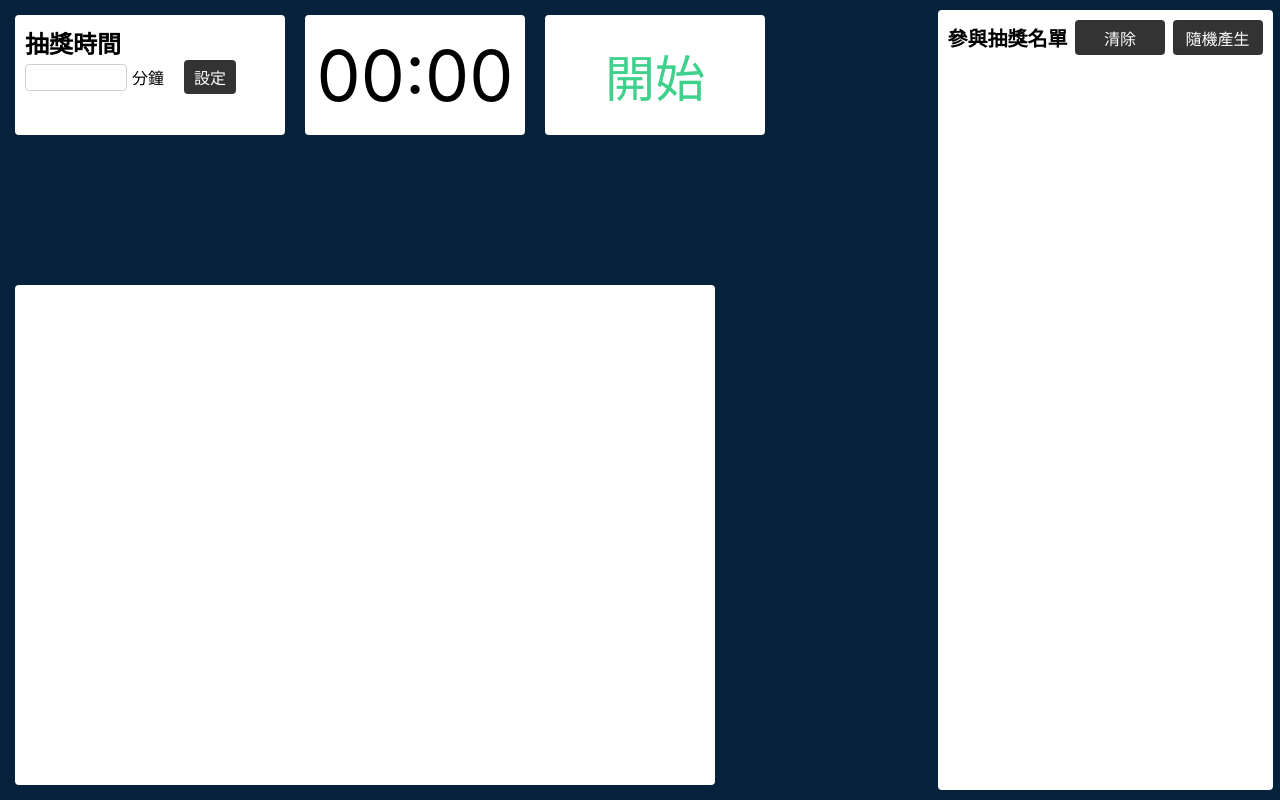
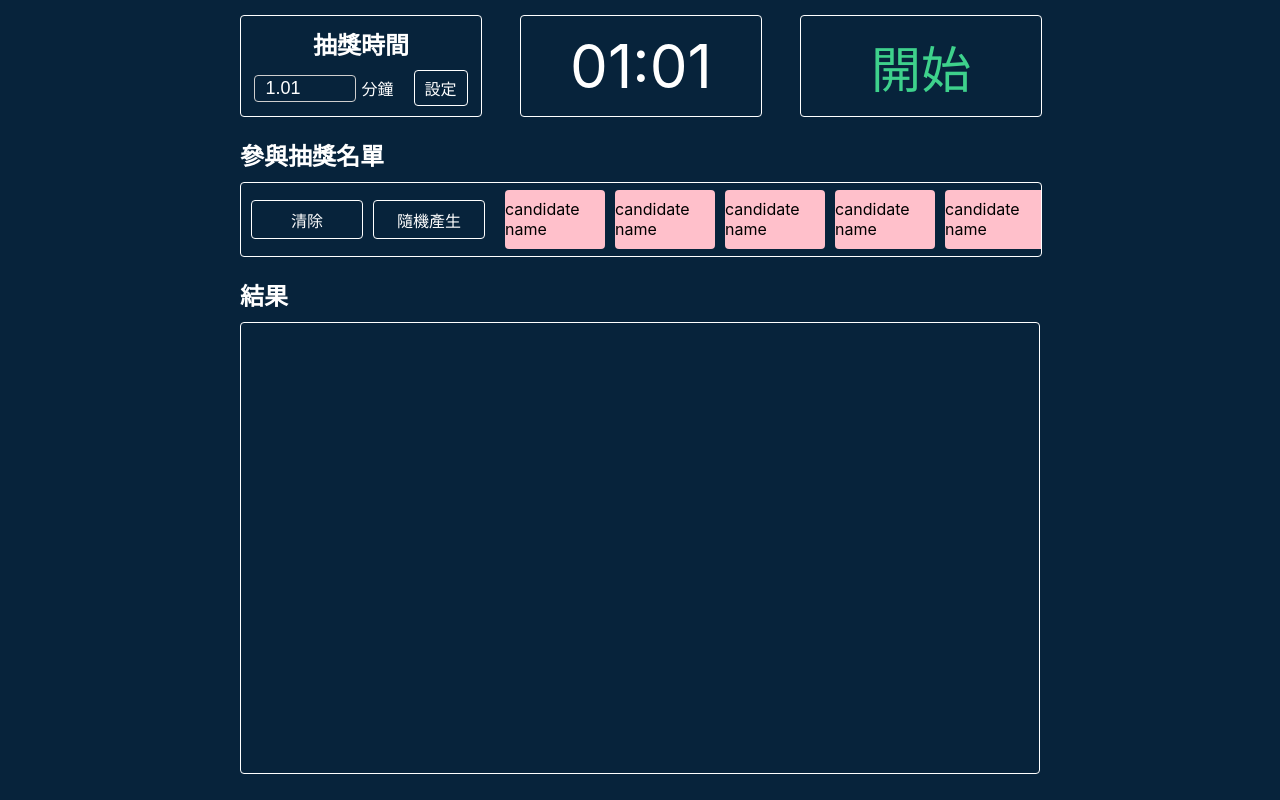
Before and after one commit to Dannyisadog/lottery, a React (Create React App) app: page / in a window 1280 px wide. Built offline with nearby package versions, Linux system fonts and the light colour scheme.

Commit message:
feat: countdown

```diff
--- a/src/Lottery/CandidateBlock/Candidate/index.js
+++ b/src/Lottery/CandidateBlock/Candidate/index.js
@@ -2,29 +2,23 @@ import PropTypes from "prop-types";
 import styled from "styled-components";
 
 const Container = styled.div`
-  width: 100%;
-  height: 80px;
+  width: 100px;
+  height: 100%;
   border-radius: 4px;
   background: pink;
   display: flex;
 
-  .candidate-img {
-    background: blue;
-    height: 100%;
-    width: 30%;
-  }
   .candidate-name {
     display: flex;
     justify-content: center;
     align-items: center;
-    width: 70%;
+    width: 100%;
   }
 `;
 
 const Candidate = ({name}) => {
   return (
     <Container>
-      <div className="candidate-img"></div>
       <div className="candidate-name">
         {name}
       </div>
--- a/src/Lottery/CandidateBlock/index.js
+++ b/src/Lottery/CandidateBlock/index.js
@@ -1,72 +1,79 @@
 import styled from "styled-components";
 import Candidate from "./Candidate";
-import { useState } from "react";
+import { useState, useEffect } from "react";
 import { useStore } from "react-redux";
-import { reducer } from "Lottery/store";
 
 import { generateCandidates } from "../../helpers/generator";
+import { countdown_status } from "Lottery/store";
 
 const Container = styled.div`
-  height: 100vh;
-  width: 350px;
-  position: fixed;
-  right: 0;
-  top: 0;
+  height: 120px;
+  max-width: 800px;
+  margin: 0 auto;
   display: flex;
+  flex-direction: column;
   justify-content: center;
-  align-items: center;
   z-index: 1;
 
+  .title {
+    font-size: 1.5em;
+    font-weight: bold;
+    color: white;
+  }
+
   .content {
-    padding: 10px;
-    width: 90%;
-    height: 95%;
-    background: white;
+    border: 1px solid white;
+    margin-top: 10px;
+    width: 100%;
+    height: 100%;
     border-radius: 4px;
+    display: flex;
 
     .panel {
       display: flex;
       justify-content: space-between;
       align-items: center;
-      .title {
-        font-size: 20px;
-        font-weight: bold;
-      }
+      padding: 10px;
       .generate-button,
       .clear-button {
-        width: 70px;
-        height: 25px;
+        width: 90px;
+        height: 50%;
         transition: .3s;
         padding: 5px 10px;
-        background: #333;
         border-radius: 4px;
-        color: white;
-        cursor: pointer;
+        border: 1px solid ${(props) => props.status == countdown_status.COUNTDOWN_PENDING ? "white" : "gray"};
+        color: ${(props) => props.status == countdown_status.COUNTDOWN_PENDING ? "white" : "gray"};
+        cursor: ${(props) => props.status == countdown_status.COUNTDOWN_PENDING ? "cursor" : "not-allowed"};
         display: flex;
         align-items:center;
         justify-content: center;
+        margin-right: 10px;
       }
       .generate-button:hover {
-        background: #53b69d;
+        background: ${(props) => props.status == countdown_status.COUNTDOWN_PENDING ? "#53b69d" : "transparent"};
+        border: 1px solid ${(props) => props.status == countdown_status.COUNTDOWN_PENDING ? "transparent" : "gray"};;
       }
       .clear-button:hover {
-        background: #e07a5b;
+        background: ${(props) => props.status == countdown_status.COUNTDOWN_PENDING ? "#e07a5b" : "transparent"};
+        border: 1px solid ${(props) => props.status == countdown_status.COUNTDOWN_PENDING ? "transparent" : "gray"};;
       }
     }
 
     .candidate-content-wrapper {
       width: 100%;
-      height: 92%;
-      margin-top: 20px;
-      overflow-x: hidden;
-      overflow-y: scroll;
+      height: 100%;
+      display: flex;
+      align-items: center;
+      overflow-x: scroll;
+      overflow-y: hidden;
     }
 
     .candidate-wrapper {
-      margin-bottom: 5px;
+      height: 80%;
+      margin-right: 10px;
     }
     .candidate-wrapper:last-child {
-      margin-bottom: 0;
+      margin-right: 0;
     }
   }
 `;
@@ -74,8 +81,10 @@ const Container = styled.div`
 const CandidateBlock = () => {
   const store = useStore();
   const [candidates, setCandidates] = useState(store.getState().candidateReducer.candidates);
+  const [status, setStatus] = useState(countdown_status.COUNTDOWN_PENDING);
 
   const clearCandidates = () => {
+    if (status != countdown_status.COUNTDOWN_PENDING) return;
     const candidates = [];
     const action = {
       type: "candidate/set",
@@ -84,6 +93,7 @@ const CandidateBlock = () => {
     store.dispatch(action);
   }
   const getCandidates =() => {
+    if (status != countdown_status.COUNTDOWN_PENDING) return;
     const candidates = generateCandidates(10);
     const action = {
       type: "candidate/set",
@@ -94,13 +104,18 @@ const CandidateBlock = () => {
 
   store.subscribe(() => {
     setCandidates(store.getState().candidateReducer.candidates);
+    setStatus(store.getState().countdownReducer.data.status);
   });
 
+  useEffect(() => {
+    getCandidates();
+  }, []);
+
   return (
-    <Container>
+    <Container status={status}>
+      <div className="title">參與抽獎名單</div>
       <div className="content">
         <div className="panel">
-          <div className="title">參與抽獎名單</div>
           <div className="clear-button" onClick={clearCandidates}>清除</div>
           <div className="generate-button" onClick={getCandidates}>隨機產生</div>
         </div>
@@ -108,8 +123,8 @@ const CandidateBlock = () => {
           {
             candidates.map((candidate, index) => {
               return (
-                <div className="candidate-wrapper">
-                  <Candidate name={candidate} />
+                <div className="candidate-wrapper" key={index}>
+                  <Candidate />
                 </div>
               );
             })
--- a/src/Lottery/CountdownArea/index.js
+++ b/src/Lottery/CountdownArea/index.js
@@ -1,12 +1,14 @@
 import styled from "styled-components";
-import { useState } from "react";
+import { useState, useEffect } from "react";
 import { useStore } from "react-redux";
 
+import { countdown_status } from "Lottery/store";
+
 const Container = styled.div`
-  padding: 10px;
-  background: white;
+  border: 1px solid white;
+  color: white;
   border-radius: 4px;
-  width: 200px;
+  width: 100%;
   height: 100px;
 
   .countdown {
@@ -14,26 +16,66 @@ const Container = styled.div`
     display: flex;
     justify-content: center;
     align-items: center;
-    font-size:70px;
+    font-size: 60px;
   }
 `;
 
 const CountdownArea = () => {
   const store = useStore();
 
-  const [min, setMin] = useState("00");
-  const [sec, setSec] = useState("00");
+  const [min, setMin] = useState(0);
+  const [sec, setSec] = useState(0);
+  const [status, setStatus] = useState(countdown_status.COUNTDOWN_PENDING);
 
   store.subscribe(() => {
-    const start = store.getState().countdownReducer.start;
-    setMin(start.min);
-    setSec(start.sec);
+    const data = store.getState().countdownReducer.data;
+    setMin(data.min);
+    setSec(data.sec);
+    setStatus(data.status);
   });
+
+  const [remainMin, setRemainMin] = useState(0);
+  const [remainSecond, setRemainSecond] = useState(0)
+
+  useEffect(() => {
+    const countDownSecond = min * 60 + sec;
+    setRemainMin(Math.floor(countDownSecond / 60));
+    setRemainSecond(countDownSecond - 60 * Math.floor(countDownSecond / 60));
+  }, [min, sec, status]);
+
+  useEffect(() => {
+    const countDownSecond = min * 60 + sec;
+
+    if (countDownSecond == 0 || status == countdown_status.COUNTDOWN_PENDING) return;
+
+    const startTime = Date.now()
+    const countDownTimer = setInterval(() => {
+      const pastSeconds = parseInt((Date.now() - startTime) / 1000)
+      const remain = (countDownSecond - pastSeconds)
+
+      setRemainMin(Math.floor(remain / 60));
+      setRemainSecond(remain < 0 ? 0 : remain - (60 * Math.floor(remain / 60)));
+      if (remain <= 0) {
+        const action = {
+          type: "countdown/setStatus",
+          data: {
+            status: countdown_status.COUNTDOWN_PENDING
+          }
+        }
+        store.dispatch(action);
+        clearInterval(countDownTimer)
+        alert("時間到")
+      }
+
+      console.log(remain);
+    }, 1000)
+  }, [status]);
+
 
   return (
     <Container>
       <div className="countdown">
-        {min.length > 1 ? min : `0${min}`}:{String(sec).length > 1 ? sec : `0${sec}`}
+        {String(remainMin).length > 1 ? remainMin : `0${remainMin}`}:{String(remainSecond).length > 1 ? remainSecond : `0${remainSecond}`}
       </div>
     </Container>
   );
--- a/src/Lottery/Result/index.js
+++ b/src/Lottery/Result/index.js
@@ -1,18 +1,30 @@
 import styled from "styled-components";
 
 const Container = styled.div`
-  position: absolute;
-  bottom: 15px;
-  width: 700px;
-  height: 500px;
-  border-radius: 4px;
-  background: white;
+  margin: 0 auto;
+  max-width: 800px;
+  height: 450px;
+
+  .title {
+    font-size: 1.5em;
+    font-weight: bold;
+    color: white;
+  }
+
+  .content {
+    margin-top: 10px;
+    border-radius: 4px;
+    border: 1px solid white;
+    max-width: 100%;
+    height: 100%;
+  }
 `;
 
 const Result = () => {
   return (
     <Container>
-
+      <div className="title">結果</div>
+      <div className="content"></div>
     </Container>
   );
 }
--- a/src/Lottery/StartButton/index.js
+++ b/src/Lottery/StartButton/index.js
@@ -1,42 +1,62 @@
 import styled from "styled-components";
+import { useState } from "react";
 import { useStore } from "react-redux";
+import { countdown_status } from "Lottery/store";
 
 const Container = styled.div`
-  padding: 10px;
-  width: 200px;
+  width: 100%;
   height: 100px;
-  background: white;
-  border: 0;
-  color: #3ed18c;
+  border: 1px solid white;
+  color: ${(props) => props.status == countdown_status.COUNTDOWN_PENDING ? "#3ed18c" : "#727272"};
   border-radius: 4px;
   transition: .3s;
   display: flex;
   justify-content: center;
   align-items: center;
   font-size: 50px;
-  cursor: pointer;
+  cursor: ${(props) => props.status == countdown_status.COUNTDOWN_PENDING ? "pointer" : "not-allowed"};
 
 
   :hover {
-    background: #3ed18c;
-    color: white;
+    background: ${(props) => props.status == countdown_status.COUNTDOWN_PENDING ? "#3ed18c" : "transparent"};
+    color: ${(props) => props.status == countdown_status.COUNTDOWN_PENDING ? "white" : "727272"};
+    border: 1px solid ${(props) => props.status == countdown_status.COUNTDOWN_PENDING ? "transparent" : "white"};
   }
 `;
 
 const StartButton = () => {
   const store = useStore();
+  const [status, setStatus] = useState(countdown_status.COUNTDOWN_PENDING);
+
+  store.subscribe(() => {
+    const data = store.getState().countdownReducer.data;
+    setStatus(data.status);
+
+  });
 
   const start = () => {
     const candidates = store.getState().candidateReducer.candidates;
+    const data = store.getState().countdownReducer.data;
+
+    if (data.status != countdown_status.COUNTDOWN_PENDING) return;
 
     if (candidates.length == 0) {
       alert("請先輸入抽獎名單");
       return;
     }
+
+    const action = {
+      type: "countdown/setStatus",
+      data: {
+        status: countdown_status.COUNTDOWN_START
+      }
+    }
+
+    store.dispatch(action);
   }
 
   return (
-    <Container onClick={start}>
+    <Container onClick={start} status={status}>
       開始
     </Container>
   );
--- a/src/Lottery/TimeSetting/index.js
+++ b/src/Lottery/TimeSetting/index.js
@@ -1,13 +1,18 @@
 import styled from "styled-components";
-import { useRef } from "react";
+import { useEffect, useRef, useState} from "react";
 import { useStore } from "react-redux";
+import { countdown_status } from "Lottery/store";
 
 const Container = styled.div`
-  background: white;
-  padding: 10px;
-  width: 250px;
+  border: 1px solid white;
+  color: white;
+  width: 100%;
   height: 100px;
   border-radius: 4px;
+  display: flex;
+  flex-direction: column;
+  justify-content: space-evenly;
+  align-items: center;
   .title {
     font-size: 24px;
     font-weight: bold;
@@ -30,6 +35,9 @@ const Container = styled.div`
       border-radius: 4px;
       margin-right: 5px;
       padding: 0px 10px;
+      font-size: 18px;
+      background: transparent;
+      color: white;
     }
 
     .suffix {
@@ -38,17 +46,16 @@ const Container = styled.div`
 
     .apply-button {
       padding: 5px 10px;
-      color: white;
-      background: #333;
-      border: 0;
+      border: 1px solid ${(props) => props.status == countdown_status.COUNTDOWN_PENDING ? "white" : "gray"};
       border-radius: 4px;
-      cursor: pointer;
+      cursor: ${(props) => props.status == countdown_status.COUNTDOWN_PENDING ? "pointer" : "not-allowed"};;
       transition: .3s;
+      color: ${(props) => props.status == countdown_status.COUNTDOWN_PENDING ? "white" : "gray"};
     }
 
     .apply-button:hover {
-      color: white;
-      background: #3b91d6;
+      border: 1px solid ${(props) => props.status == countdown_status.COUNTDOWN_PENDING ? "transparent" : "gray"};
+      background: ${(props) => props.status == countdown_status.COUNTDOWN_PENDING ? "#3b91d6" : "transparent"};;
     }
   }
 `;
@@ -56,11 +63,19 @@ const Container = styled.div`
 const TimeSetting = () => {
   const store = useStore();
   const minuteRef = useRef(null);
+  const [status, setStatus] = useState(countdown_status.COUNTDOWN_PENDING);
+
+  store.subscribe(() => {
+    const data = store.getState().countdownReducer.data;
+    setStatus(data.status);
+  });
 
   const setTime = () => {
     const time = parseFloat(minuteRef.current.value);
 
-    if (time <= 0 || time > 5) {
+    if (status != countdown_status.COUNTDOWN_PENDING) return;
+
+    if (!time || time <= 0 || time > 5) {
       alert("請輸入 0 ~ 5 之間的數目");
       return;
     }
@@ -70,22 +85,24 @@ const TimeSetting = () => {
 
     const action = {
       type: "countdown/set",
-      start: {
+      data: {
         min,
         sec
       }
     }
 
-    console.log(action);
-
     store.dispatch(action);
   }
 
+  useEffect(() => {
+    setTime();
+  }, []);
+
   return (
-    <Container>
+    <Container status={status}>
       <div className="title">抽獎時間</div>
       <div className="setting-block">
-        <input ref={minuteRef} type="number" />
+        <input ref={minuteRef} type="number" defaultValue="1.01" />
         <div className="suffix">分鐘</div>
         <div className="apply-button" onClick={setTime}>設定</div>
       </div>
--- a/src/Lottery/index.js
+++ b/src/Lottery/index.js
@@ -11,15 +11,22 @@ import store from "./store";
 
 const Container = styled.div`
   padding: 15px;
-
   .wrapper {
+    max-width: 800px;
+    margin: 0 auto;
+    justify-content: space-between;
     display: flex;
-    .countdown-area-wrapper {
-      margin-left: 20px;
+    .time-setting-wrapper,
+    .countdown-area-wrapper,
+    .start-button-wrapper {
+      width: 30%;
     }
-    .start-button-wrapper {
-      margin-left: 20px;
-    }
+  }
+  .candidate-block-wrapper {
+    margin-top: 20px;
+  }
+  .result-wrapper {
+    margin-top: 20px;
   }
 `;
 
--- a/src/Lottery/store.js
+++ b/src/Lottery/store.js
@@ -1,14 +1,27 @@
 import { createStore, combineReducers } from "redux";
 
-const countdownReducer = (state= {start: {
-  min: 0,
-  sec: 0
-}}, action) => {
+const COUNTDOWN_PENDING = "pending";
+const COUNTDOWN_START = "start";
+const COUNTDOWN_FINISH = "finish";
+
+const countdown_status = {
+  COUNTDOWN_PENDING,
+  COUNTDOWN_START,
+  COUNTDOWN_FINISH
+}
+
+const countdownReducer = (state= {
+  data: {
+    min: 0,
+    sec: 0,
+    status: COUNTDOWN_PENDING
+  }
+}, action) => {
   switch (action.type) {
     case "countdown/set":
-      console.log(action.start.min);
-      console.log(action.sec);
-      return { start: {min: action.start.min, sec: action.start.sec} };
+      return { data: {status: state.data.status, min: action.data.min, sec: action.data.sec} };
+    case "countdown/setStatus":
+      return { data: {status: action.data.status, min: state.data.min, sec: state.data.sec} }
     default:
       return state;
   }
@@ -30,4 +43,8 @@ export {
   reducer
 }
 
+export {
+  countdown_status
+}
+
 export default store;
```
